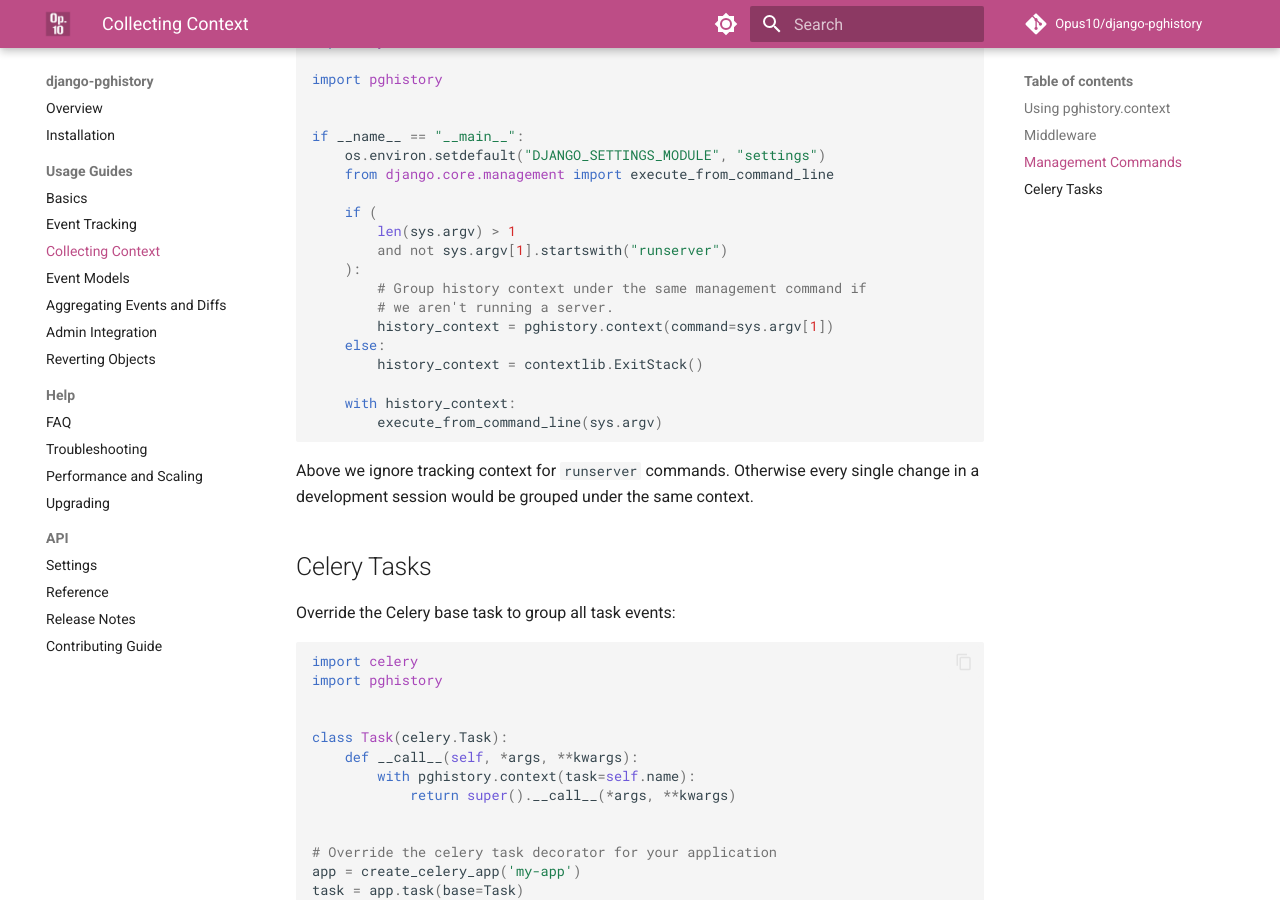
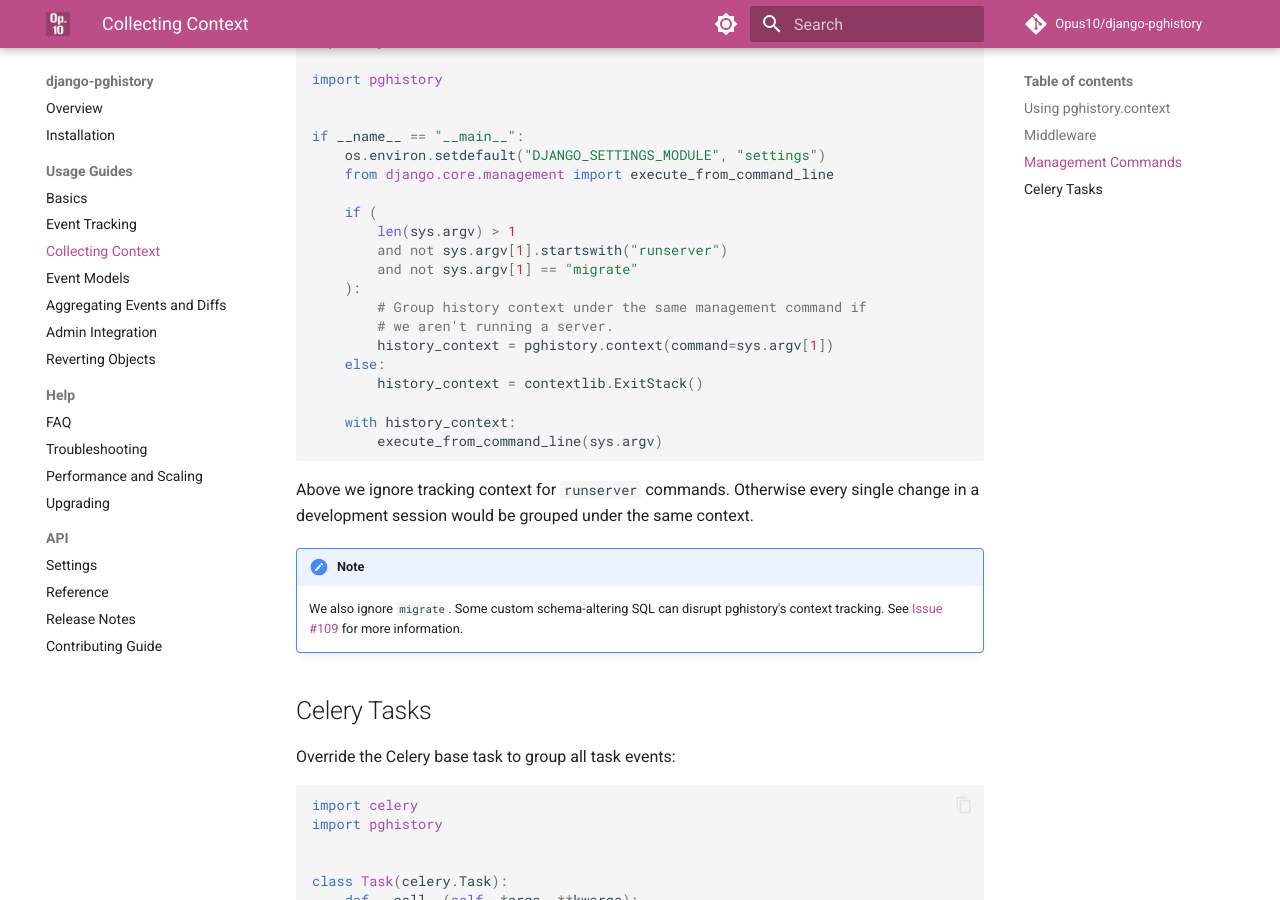
Before and after one commit to Opus10/django-pghistory, an MkDocs documentation site: the page built from docs/context.md, in a window 1280 px wide and 900 px high, scrolled down 1887 px. Built offline with MkDocs 1.6.1 and Material for MkDocs 9.7.7, drawn with Linux system fonts in a browser that asks for light colours; comment, search, counter and statistics services are not loaded.

Commit message:
Adjust guide on tracking management commands (#150)

````diff
--- a/docs/context.md
+++ b/docs/context.md
@@ -74,6 +74,7 @@
     if (
         len(sys.argv) > 1
         and not sys.argv[1].startswith("runserver")
+        and not sys.argv[1] == "migrate"
     ):
         # Group history context under the same management command if
         # we aren't running a server.
@@ -86,6 +87,10 @@
 ```
 
 Above we ignore tracking context for `runserver` commands. Otherwise every single change in a development session would be grouped under the same context.
+
+!!! note
+
+    We also ignore `migrate`. Some custom schema-altering SQL can disrupt pghistory's context tracking. See [Issue #109](https://github.com/Opus10/django-pghistory/issues/109) for more information.
 
 ## Celery Tasks
 
````
